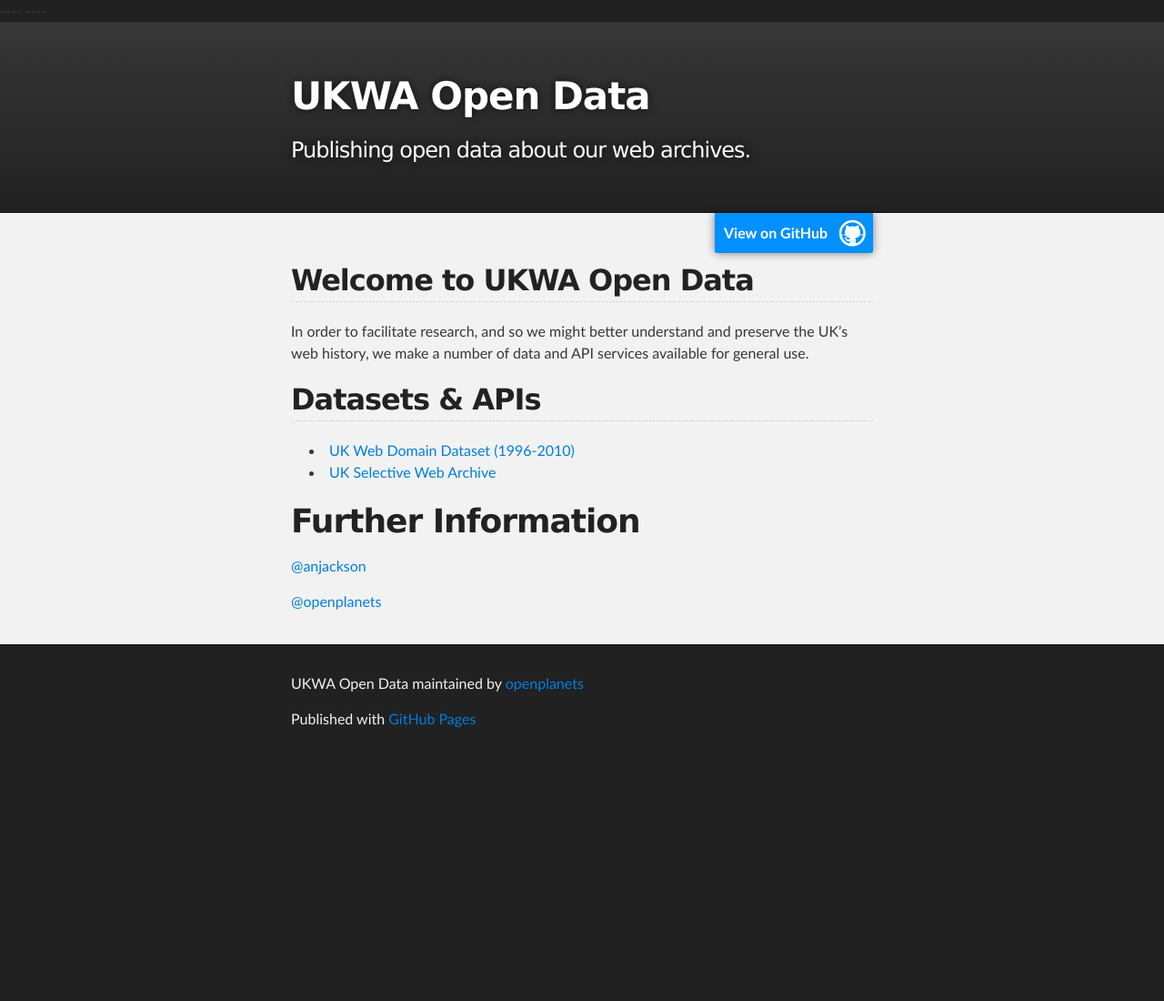
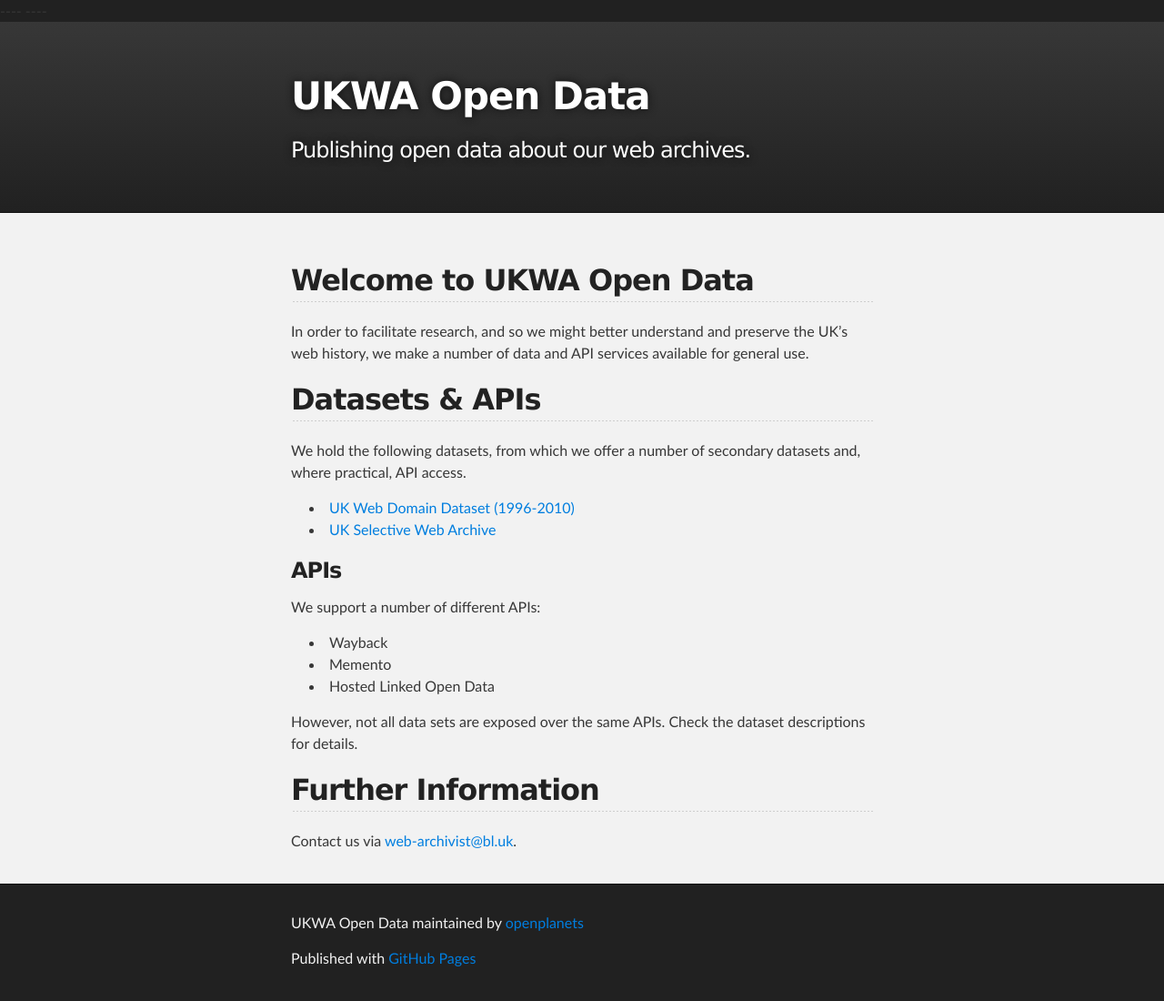
Before and after one commit to ukwa/opendata, a Jekyll site: the page built from index.md, in a window 1280 px wide. Shown: the whole page at 91% size. Built offline with Jekyll 4.4.1, drawn with Linux system fonts in a browser that asks for light colours; before the commit the page ends 900 px from its top, so only the background shows below that.

Commit message:
Simplfied.

```diff
--- a/index.md
+++ b/index.md
@@ -8,15 +8,22 @@
 Datasets & APIs
 ---------------
 
+We hold the following datasets, from which we offer a number of secondary datasets and, where practical, API access.
+
 * [UK Web Domain Dataset (1996-2010)](ukweb1996to2010)
 * [UK Selective Web Archive](ukselective)
 
+### APIs ###
+
+We support a number of different APIs:
+
+* Wayback
+* Memento
+* Hosted Linked Open Data
+
+However, not all data sets are exposed over the same APIs. Check the dataset descriptions for details.
 
 Further Information
-===================
+-------------------
 
-[@anjackson](@anjackson)
-
-[@openplanets](@openplanets)
-
-<a id="forkme_banner" href="https://github.com/openplanets/ukwa-opendata">View on GitHub</a>
+Contact us via [web-archivist@bl.uk](mailto:web-archivist@bl.uk).
```
